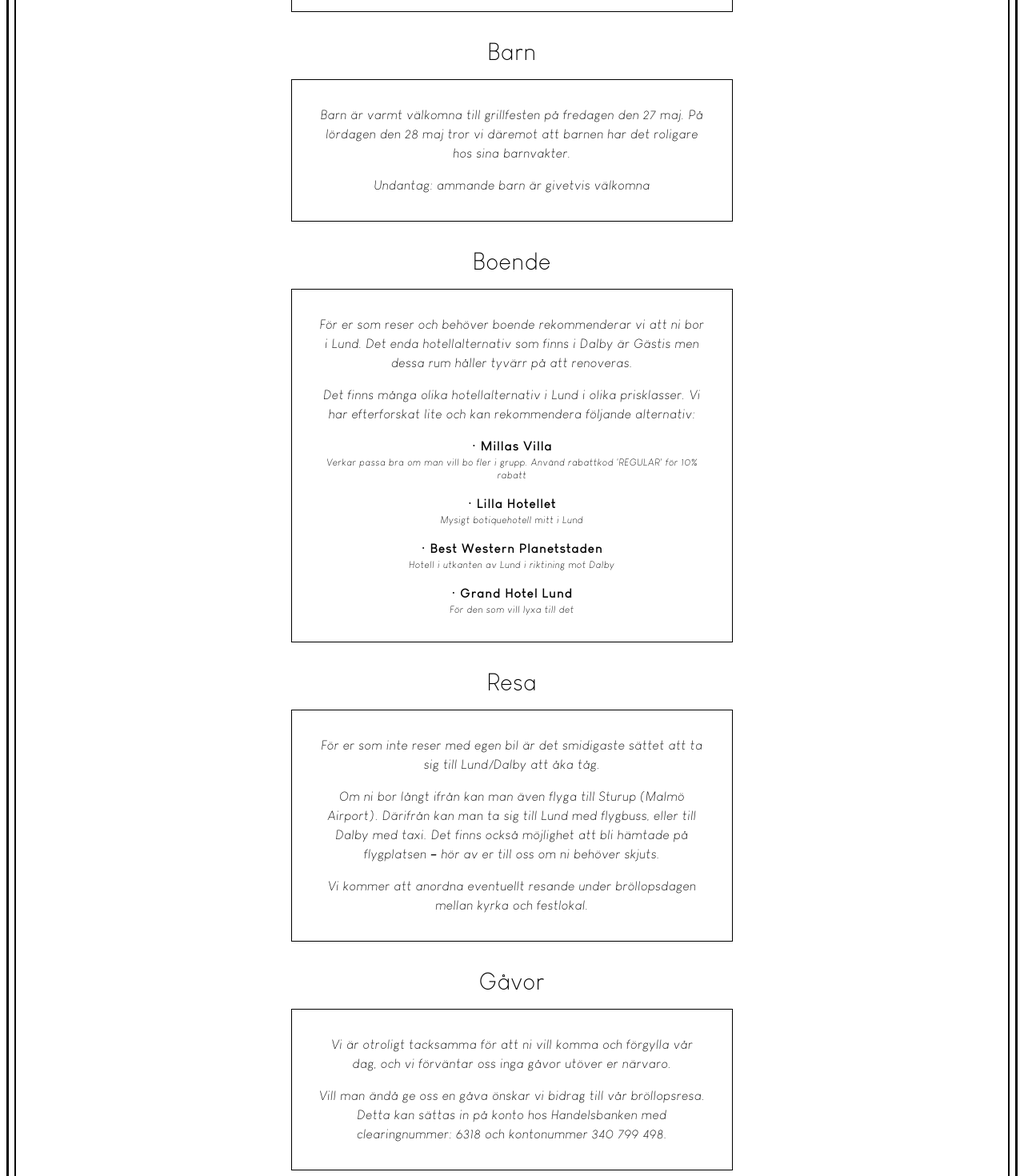
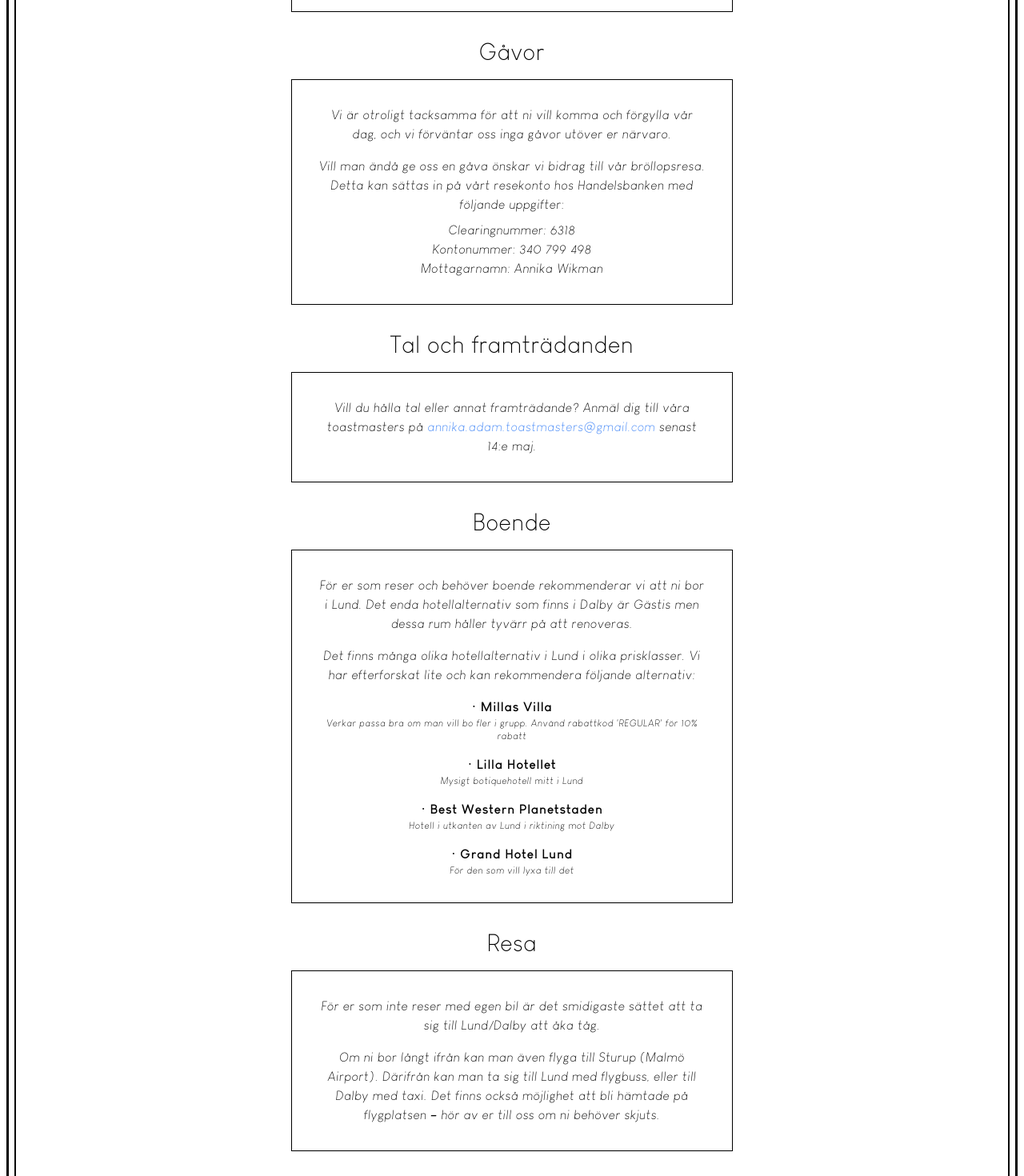
Before and after one commit to A-Dolah/annikaochadam, a Next.js app: page /faq in a window 1280 px wide. Shown: the part 480-1950 px from the top of the page at 80% size. Built offline with nearby package versions, Linux system fonts and the light colour scheme.

Commit message:
content: info update

```diff
--- a/components/ui-components/Contact/index.tsx
+++ b/components/ui-components/Contact/index.tsx
@@ -31,15 +31,7 @@ const Contact = () => (
           <h3 className="mb-2">Email:</h3>
           <div>
             <a className="font-extralight text-blue-500" href="mailto:perwikman89@gmail.com">
-              perwikman89@gmail.com
-            </a>
-          </div>
-          <div>
-            <a
-              className="font-extralight text-blue-500"
-              href="mailto:sarah.nilsson.dolah@gmail.com"
-            >
-              sarah.nilsson.dolah@gmail.com
+              annika.adam.toastmasters@gmail.com
             </a>
           </div>
         </div>
--- a/components/ui-components/FAQ/index.tsx
+++ b/components/ui-components/FAQ/index.tsx
@@ -20,15 +20,39 @@ const FAQ = () => (
       </div>
     </BorderFrame>
 
-    <p className="mb-4 text-2xl xl:text-3xl font-extralight mt-8">Barn</p>
+    <p className="mb-4 text-2xl xl:text-3xl font-extralight mt-8">Gåvor</p>
     <BorderFrame>
       <div className="flex-col justify-center items-center text-center">
         <div className="italic font-extralight text-center">
-          Barn är varmt välkomna till grillfesten på fredagen den 27 maj. På lördagen den 28 maj
-          tror vi däremot att barnen har det roligare hos sina barnvakter.
+          Vi är otroligt tacksamma för att ni vill komma och förgylla vår dag, och vi förväntar oss
+          inga gåvor utöver er närvaro.
         </div>
         <div className="italic font-extralight text-center mt-4">
-          Undantag: ammande barn är givetvis välkomna
+          Vill man ändå ge oss en gåva önskar vi bidrag till vår bröllopsresa. Detta kan sättas in
+          på vårt resekonto hos Handelsbanken med följande uppgifter:
+        </div>
+        <ul className="italic font-extralight text-center mt-2">
+          <li>Clearingnummer: 6318</li>
+          <li>Kontonummer: 340 799 498</li>
+          <li>Mottagarnamn: Annika Wikman</li>
+        </ul>
+      </div>
+    </BorderFrame>
+
+    <p className="mb-4 text-2xl xl:text-3xl font-extralight mt-8">Tal och framträdanden</p>
+    <BorderFrame>
+      <div className="flex-col justify-center items-center text-center">
+        <div className="italic font-extralight text-center">
+          Vill du hålla tal eller annat framträdande? Anmäl dig till våra toastmasters på
+          <a
+            href="mailTo:annika.adam.toastmasters@gmail.com"
+            className="font-extralight text-blue-500"
+          >
+            {` `}
+            annika.adam.toastmasters@gmail.com
+          </a>
+          {` `}
+          senast 14:e maj.
         </div>
       </div>
     </BorderFrame>
@@ -116,22 +140,18 @@ const FAQ = () => (
           sig till Lund med flygbuss, eller till Dalby med taxi. Det finns också möjlighet att bli
           hämtade på flygplatsen – hör av er till oss om ni behöver skjuts.
         </div>
-        <div className="italic font-extralight text-center mt-4">
-          Vi kommer att anordna eventuellt resande under bröllopsdagen mellan kyrka och festlokal.
-        </div>
       </div>
     </BorderFrame>
 
-    <p className="mb-4 text-2xl xl:text-3xl font-extralight mt-8">Gåvor</p>
+    <p className="mb-4 text-2xl xl:text-3xl font-extralight mt-8">Barn</p>
     <BorderFrame>
       <div className="flex-col justify-center items-center text-center">
         <div className="italic font-extralight text-center">
-          Vi är otroligt tacksamma för att ni vill komma och förgylla vår dag, och vi förväntar oss
-          inga gåvor utöver er närvaro.
+          Barn är varmt välkomna till grillfesten på fredagen den 27 maj. På lördagen den 28 maj
+          tror vi däremot att barnen har det roligare hos sina barnvakter.
         </div>
         <div className="italic font-extralight text-center mt-4">
-          Vill man ändå ge oss en gåva önskar vi bidrag till vår bröllopsresa. Detta kan sättas in
-          på konto hos Handelsbanken med clearingnummer: 6318 och kontonummer 340 799 498.
+          Undantag: ammande barn är givetvis välkomna
         </div>
       </div>
     </BorderFrame>
--- a/components/ui-components/OSA/index.tsx
+++ b/components/ui-components/OSA/index.tsx
@@ -4,8 +4,11 @@ import AttendForm from '@containers/AttendForm'
 const OSA = () => (
   <div className="bg-white w-full sm:w-10/12 xl:w-1/2 pb-4 flex flex-col items-center">
     <p className="font-sans mt-6 mb-10 text-base xl:text-lg font-extralight text-center">
-      Anmälan till bröllopet sker via formuläret nedan. Senaste datum för anmälan är 1 december
-      2021.
+      Anmälan via denna sida är nu stängd. Hör av dig till{` `}
+      <a className="font-extralight text-blue-500" href="mailto:perwikman89@gmail.com">
+        annika.adam.toastmasters@gmail.com{` `}
+      </a>
+      om du skulle vilja uppdatera något i din tidigare gjorda anmälan
     </p>
     <p className="mb-4 text-2xl xl:text-3xl font-extralight">OSA</p>
 
--- a/components/ui-components/Schedule/index.tsx
+++ b/components/ui-components/Schedule/index.tsx
@@ -94,7 +94,7 @@ const Schedule = () => (
         icon={<ChurchIcon width={42} height={42} />}
       />
       <ScheduleItem
-        time="15.15 – 16.30"
+        time="15.00 – 16.30"
         happening="Fördrink, Dalby Gästis trädgård"
         description="Innan bröllopsmiddagen samlas vi i Dalby Gästis härliga trädgård för bubbel, snittar, mingel och bilder."
         icon={<MingleIcon width={42} height={42} />}
```
Also changed, not shown: components/containers/AttendForm/GuestInput.tsx (+7 -0 lines), email.csv (added), 1 other file (tests, documents, lock files or other folders).
